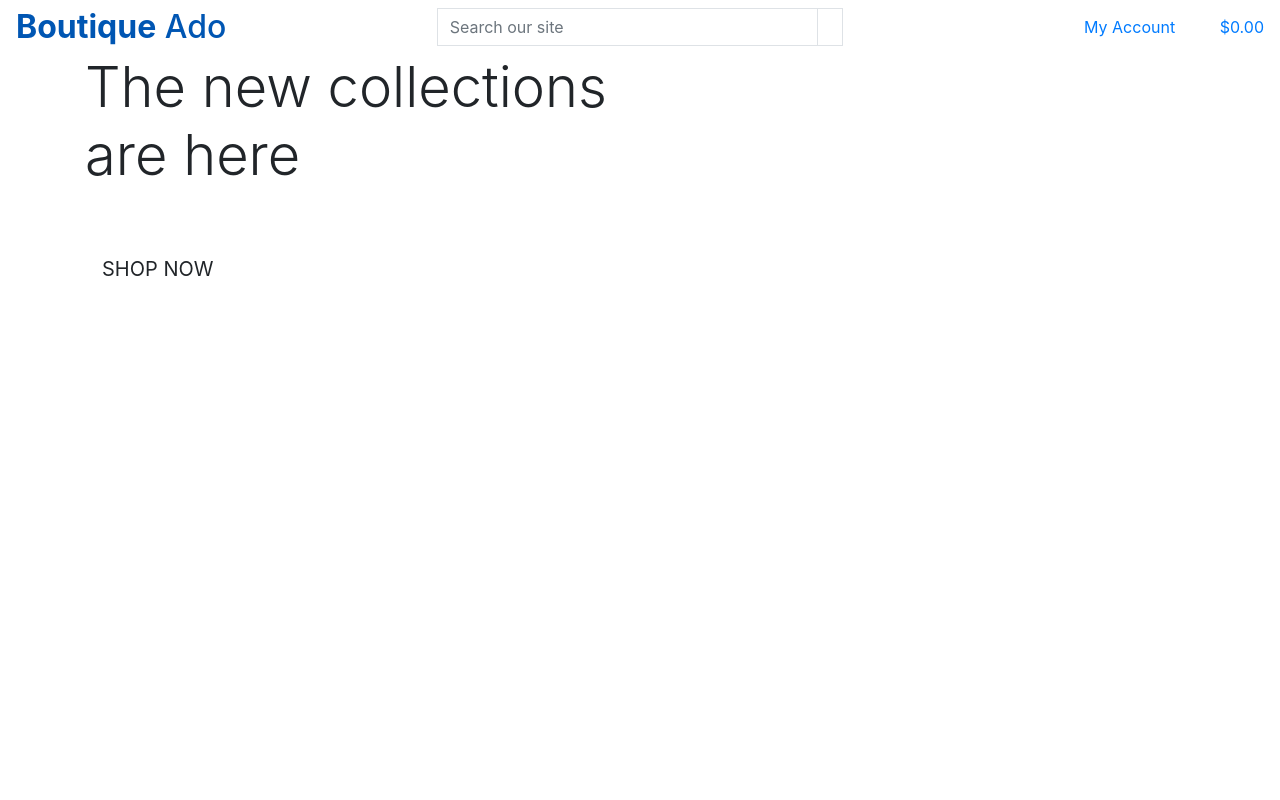
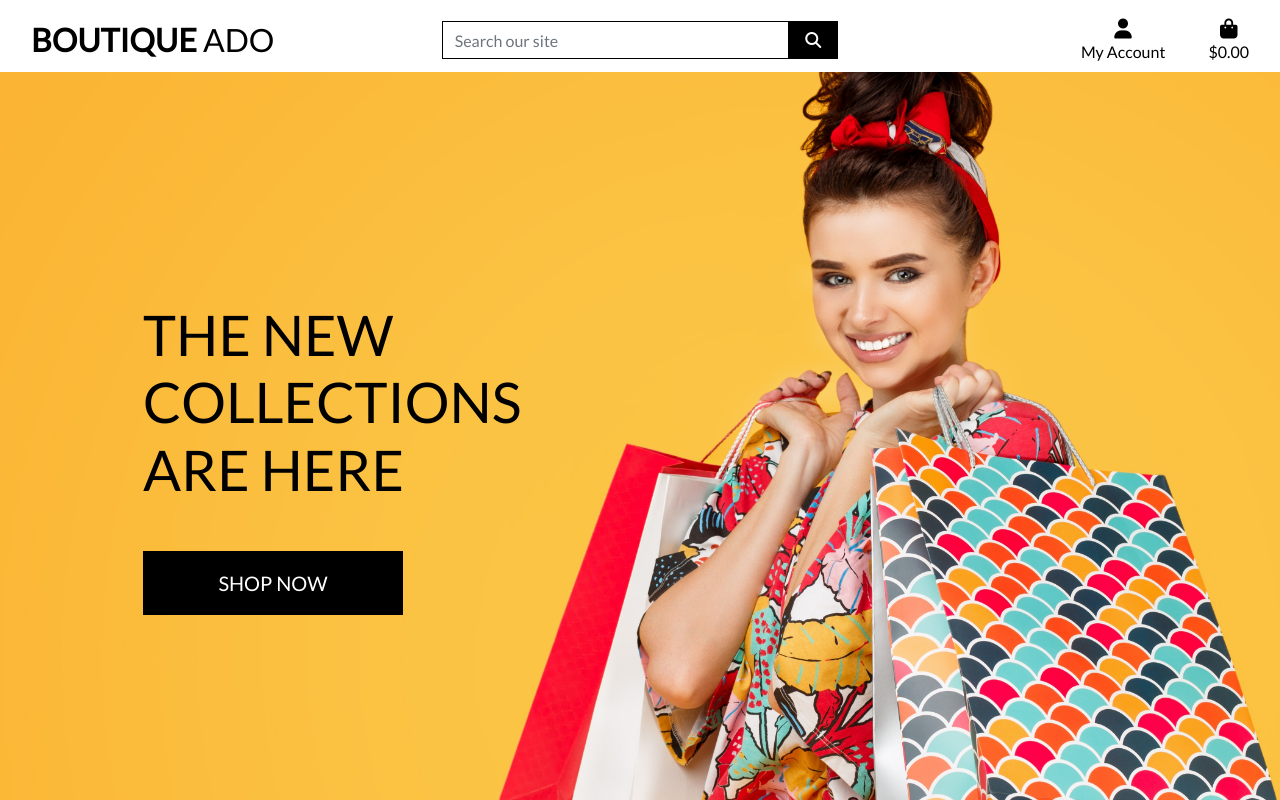
Before and after one commit to BackstagecrewIS/boutique_ado_v1, a Django app: page / in a window 1280 px wide. Run offline with Django 3.2, Linux system fonts and the light colour scheme; some libraries are stand-ins or nearby versions.

Commit message:
Complete homepage header and CSS

```diff
--- a/boutique_ado/settings.py
+++ b/boutique_ado/settings.py
@@ -147,6 +147,10 @@ USE_TZ = True
 # https://docs.djangoproject.com/en/3.2/howto/static-files/
 
 STATIC_URL = '/static/'
+STATICFILES_DIRS = (os.path.join(BASE_DIR, 'static'),)
+
+MEDIA_URL = '/media/'
+MEDIA_ROOT = os.path.join(BASE_DIR, 'media')
 
 # Default primary key field type
 # https://docs.djangoproject.com/en/3.2/ref/settings/#default-auto-field
--- a/boutique_ado/urls.py
+++ b/boutique_ado/urls.py
@@ -1,8 +1,10 @@
 from django.contrib import admin
 from django.urls import path, include
+from django.conf import settings
+from django.conf.urls.static import static
 
 urlpatterns = [
     path('admin/', admin.site.urls),
     path('accounts/', include('allauth.urls')),
     path('', include('home.urls')),
-]
+] + static(settings.MEDIA_URL, document_root=settings.MEDIA_ROOT)
--- /dev/null
+++ b/static/css/base.css
@@ -0,0 +1,81 @@
+html {
+    height: 100%;
+}
+
+body {
+    background: url('/media/homepage_background_cropped.jpg') no-repeat center center fixed;
+    background-size: cover;
+    height: calc(100vh - 164px);
+    color: #555;
+    font-family: 'Lato';
+}
+
+/* from Bulma */
+.icon {
+    align-items: center;
+    display: inline-flex;
+    justify-content: center;
+    height: 1.5rem;
+    width: 1.5rem;
+}
+
+.logo-font {
+    text-transform: uppercase;
+}
+
+.main-logo-link {
+    width: fit-content;
+}
+
+.shop-now-button {
+    background: black;
+    color: white;
+    min-width: 260px;
+}
+
+.btn-black {
+    background: black;
+    color: white;
+}
+
+.shop-now-button:hover,
+.shop-now-button:active,
+.shop-now-button:focus,
+.btn-black:hover,
+.btn-black:active,
+.btn-black:focus {
+    background: #222;
+    color: white;
+}
+
+.text-black {
+    color: #000 !important;
+}
+
+.border-black {
+    border: 1px solid black !important;
+}
+
+/* -------------------------------- Media Queries */
+
+/* Slightly larger container on xl screens */
+@media (min-width: 1200px) {
+  .container {
+    max-width: 80%;
+  }
+}
+
+/* fixed top navbar only on medium and up */
+@media (min-width: 992px) {
+    .fixed-top-desktop-only {
+        position: fixed;
+        top: 0;
+        right: 0;
+        left: 0;
+        z-index: 1030;
+    }
+
+    .header-container {
+        padding-top: 164px;
+    }
+}
--- a/templates/base.html
+++ b/templates/base.html
@@ -14,7 +14,10 @@
     {% endblock %}
 
     {% block corecss %}
+        <script src="https://kit.fontawesome.com/f80fe9b438.js" crossorigin="anonymous"></script>
         <link rel="stylesheet" href="https://stackpath.bootstrapcdn.com/bootstrap/4.4.1/css/bootstrap.min.css" integrity="sha384-Vkoo8x4CGsO3+Hhxv8T/Q5PaXtkKtu6ug5TOeNV6gBiFeWPGFN9MuhOf23Q9Ifjh" crossorigin="anonymous">
+        <link rel="stylesheet" href="https://fonts.googleapis.com/css?family=Lato&display=swap">
+        <link rel="stylesheet" href="{% static 'css/base.css' %}">
     {% endblock %}
 
     {% block extra_css %}
@@ -32,15 +35,15 @@
     <title>Boutique Ado {% block extra_title %}{% endblock %}</title>
   </head>
   <body>
-    <header class="container-fluid fixed-top"></header>
-    <div class="row">
+    <header class="container-fluid fixed-top">
+        <div id="topnav" class="row bg-white pt-lg-2 d-none d-lg-flex" >
             <div class="col-12 col-lg-4 my-auto py-1 py-lg-0 text-center text-lg-left">
                 <a href="{% url 'home' %}" class="nav-link main-logo-link">
                     <h2 class="logo-font text-black my-0"><strong>Boutique</strong> Ado</h2>
                 </a>
             </div>
             <div class="col-12 col-lg-4 my-auto py-1 py-lg-0">
-            <form method="GET" action="{% url 'products' %}">
+                <form method="GET" action="">
                     <div class="input-group w-100">
                         <input class="form-control border border-black rounded-0" type="text" name="q" placeholder="Search our site">
                         <div class="input-group-append">
@@ -65,9 +68,9 @@
                         <div class="dropdown-menu border-0" aria-labelledby="user-options">
                             {% if request.user.is_authenticated %}
                                 {% if request.user.is_superuser %}
-                                <a href="{% url 'add_product' %}" class="dropdown-item">Product Management</a>
+                                    <a href="" class="dropdown-item">Product Management</a>
                                 {% endif %}
-                            <a href="{% url 'profile' %}" class="dropdown-item">My Profile</a>
+                                <a href="" class="dropdown-item">My Profile</a>
                                 <a href="{% url 'account_logout' %}" class="dropdown-item">Logout</a>
                             {% else %}
                                 <a href="{% url 'account_signup' %}" class="dropdown-item">Register</a>
@@ -76,7 +79,7 @@
                         </div>
                     </li>
                     <li class="list-inline-item">
-                    <a class="{% if grand_total %}text-info font-weight-bold{% else %}text-black{% endif %} nav-link" href="{% url 'view_bag' %}">
+                        <a class="{% if grand_total %}text-info font-weight-bold{% else %}text-black{% endif %} nav-link" href="">
                             <div class="text-center">
                                 <div><i class="fas fa-shopping-bag fa-lg"></i></div>
                                 <p class="my-0">
@@ -92,6 +95,7 @@
                 </ul>
             </div>
         </div>
+    </header>
 
     {% if messages %}
         <div class="message-container"></div>
```
Also changed, not shown: media/homepage_background_cropped.jpg (added). Lines whose indentation alone changed are shown as unchanged.
